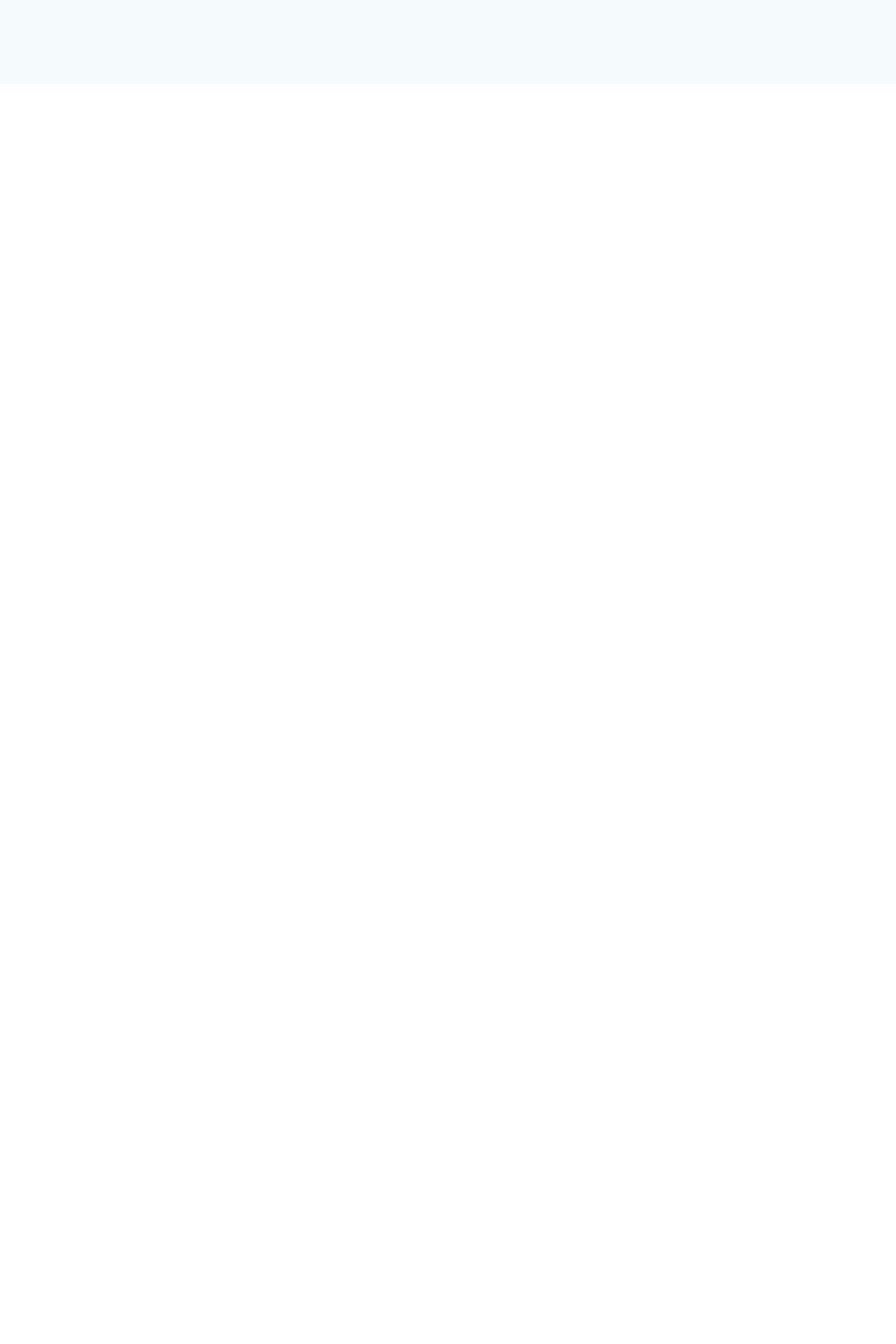
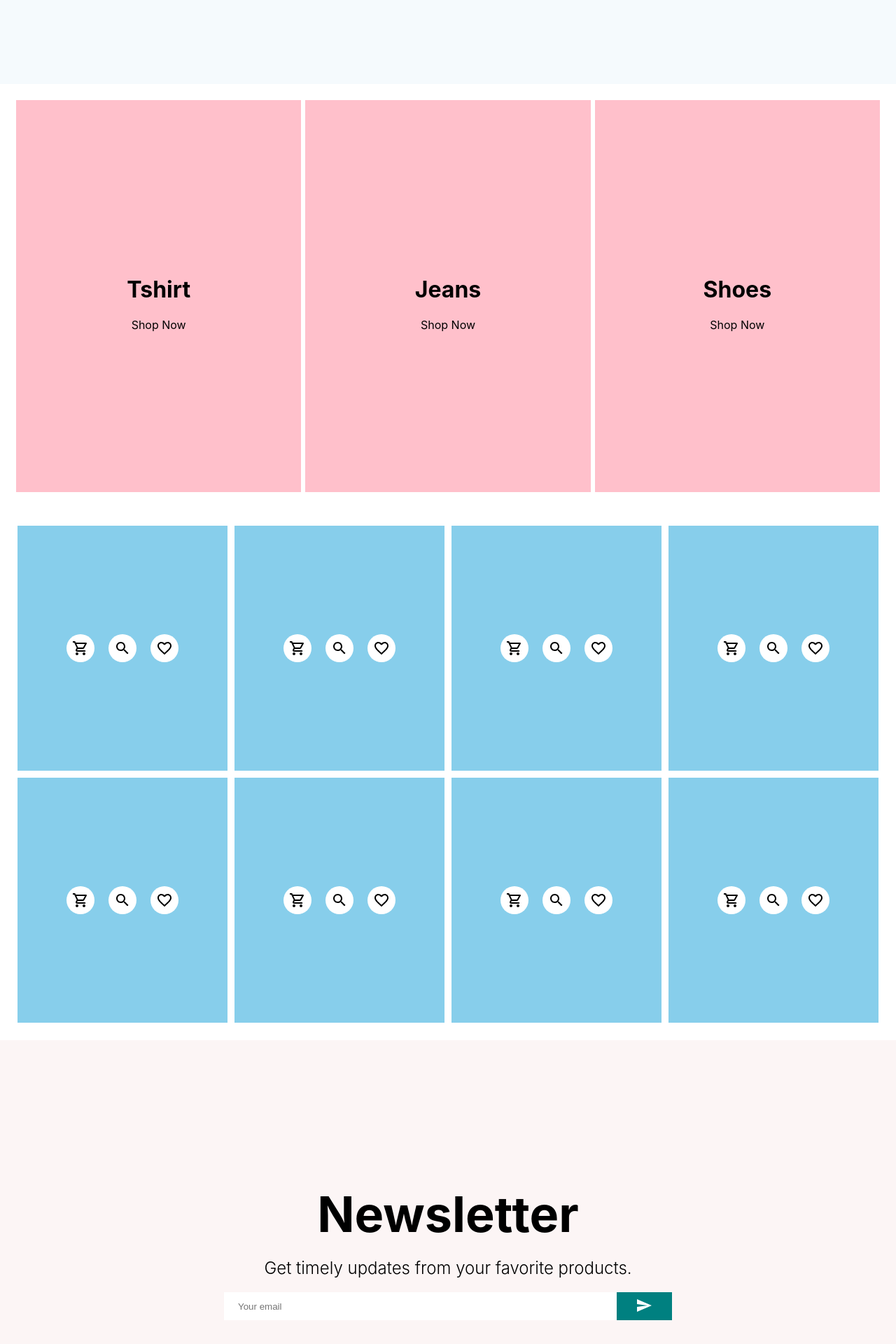
Before and after one commit to Abhishekjani2509/clothing_ecommerce_app, a React (Create React App) app in the folder frontend/: page / in a window 1280 px wide. Shown: the part 780-2700 px from the top of the page at 70% size. Before the commit the page ends 900 px from the top, so only its background shows below. Built offline with nearby package versions, Linux system fonts and the light colour scheme.

Commit message:
Home Done

```diff
--- /dev/null
+++ b/frontend/src/Components/Category.jsx
@@ -0,0 +1,20 @@
+import styled from "styled-components";
+import CategoryItem from "./CategoryItem";
+import {categories} from "../Data"
+const Container = styled.div`
+display:flex;
+justify-content:space-between;
+padding:20px;
+`
+
+const Category = () => {
+  return (
+    <Container>
+        {categories.map((items)=>(
+            <CategoryItem items={items} key={items.id} />
+        ))}
+    </Container>
+  )
+}
+
+export default Category
--- /dev/null
+++ b/frontend/src/Components/CategoryItem.jsx
@@ -0,0 +1,39 @@
+import styled from "styled-components";
+
+const Container = styled.div`
+  flex: 1;
+  height:70vh;
+  margin:3px;
+  background-color:pink;
+  position:relative;
+`;
+const Image = styled.img``;
+const Info = styled.div`
+  position:absolute;
+  top:0;
+  left:0;
+  width:100%;
+  height:100%;
+  display:flex;
+  flex-direction:column;
+  align-items:center;
+  justify-content:center;
+
+`;
+const Title = styled.h1``;
+const Button = styled.div`
+  cursor:pointer;
+`;
+const CategoryItem = ({ items }) => {
+  return (
+    <Container>
+      <Image />
+      <Info>
+      <Title>{items.title}</Title>
+      <Button>Shop Now</Button>
+      </Info>
+    </Container>
+  );
+};
+
+export default CategoryItem;
--- /dev/null
+++ b/frontend/src/Components/Footer.jsx
@@ -0,0 +1,117 @@
+import {
+  Facebook,
+  Instagram,
+  MailOutline,
+  Phone,
+  Pinterest,
+  Room,
+  Twitter,
+} from "@mui/icons-material";
+import styled from "styled-components";
+
+const Container = styled.div`
+  display: flex;
+`;
+const Left = styled.div`
+  flex: 1;
+  padding: 20px;
+`;
+const Logo = styled.h1``;
+const Desc = styled.div`
+  margin: 20px 0px;
+`;
+const Socialcontainer = styled.div`
+  display: flex;
+`;
+const Socialicon = styled.div`
+  height: 40px;
+  width: 40px;
+  display: flex;
+  align-items: center;
+  justify-content: center;
+  margin-right: 20px;
+`;
+const Center = styled.div`
+  flex: 1;
+  padding: 20px;
+`;
+const Title = styled.h1``;
+const List = styled.ul`
+  margin: 0;
+  padding: 0;
+  display: flex;
+  flex-wrap: wrap;
+`;
+const Listitem = styled.li`
+  list-style: none;
+  margin-bottom: 10px;
+  cursor: pointer;
+  width: 50%;
+`;
+const Right = styled.div`
+  flex: 1;
+  padding: 20px;
+`;
+const Contactitems = styled.div`
+  display: flex;
+  margin-bottom: 15px;
+`;
+
+const Footer = () => {
+  return (
+    <Container>
+      <Left>
+        <Logo>LAMA.</Logo>
+        <Desc>
+          Lorem ipsum dolor sit amet consectetur adipisicing elit. Nihil sit
+          aliquid accusantium voluptatibus cum aperiam totam quis quia nesciunt
+          atque similique consectetur doloribus quae saepe, sapiente, amet,
+          rerum laudantium assumenda?
+        </Desc>
+        <Socialcontainer>
+          <Socialicon>
+            <Facebook />
+          </Socialicon>
+          <Socialicon>
+            <Instagram />
+          </Socialicon>
+          <Socialicon>
+            <Twitter />
+          </Socialicon>
+          <Socialicon>
+            <Pinterest />
+          </Socialicon>
+        </Socialcontainer>
+      </Left>
+      <Center>
+        <Title>Quick Links</Title>
+        <List>
+          <Listitem>Home</Listitem>
+          <Listitem>Cart</Listitem>
+          <Listitem>Man Fashion</Listitem>
+          <Listitem>Woman Fashion</Listitem>
+          <Listitem>My account</Listitem>
+          <Listitem>Order Tracking</Listitem>
+          <Listitem>Wishlist</Listitem>
+          <Listitem>Terms</Listitem>
+        </List>
+      </Center>
+      <Right>
+        <Title>Contact Us!</Title>
+        <Contactitems>
+          <Room style={{marginRight:"10px"}} />
+          Carter road no 3, Borivali East, Mumbai:400066.
+        </Contactitems>
+        <Contactitems>
+          <Phone style={{marginRight:"10px"}} />
+          +91 771xxxxx95
+        </Contactitems>
+        <Contactitems>
+          <MailOutline style={{marginRight:"10px"}} /> abhishekjani2509@gmail.com
+        </Contactitems>
+      </Right>
+    </Container>
+  );
+};
+
+export default Footer;
--- /dev/null
+++ b/frontend/src/Components/Newsletter.jsx
@@ -0,0 +1,54 @@
+import { Send } from "@mui/icons-material";
+import styled from "styled-components";
+
+const Container = styled.div`
+  height: 70vh;
+  background: #fcf5f5;
+  display: flex;
+  flex-direction: column;
+  align-items: center;
+  justify-content: center;
+`;
+const Title = styled.h1`
+  font-size: 70px;
+  margin-bottom: 20px;
+`;
+const Desc = styled.div`
+  font-size: 24px;
+  font-weight: 300;
+  margin-bottom: 20px;
+`;
+const InputContainer = styled.div`
+  width: 50%;
+  height: 40px;
+  display: flex;
+  justify-content: space-between;
+`;
+const Input = styled.input`
+  flex: 8;
+  border: none;
+  padding-left: 20px;
+`;
+const Button = styled.button`
+  flex: 1;
+  border: none;
+  background-color: teal;
+  color: white;
+`;
+
+const Newsletter = () => {
+  return (
+    <Container>
+      <Title>Newsletter</Title>
+      <Desc>Get timely updates from your favorite products.</Desc>
+      <InputContainer>
+        <Input placeholder="Your email" />
+        <Button>
+          <Send />
+        </Button>
+      </InputContainer>
+    </Container>
+  );
+};
+
+export default Newsletter;
--- /dev/null
+++ b/frontend/src/Components/Product.jsx
@@ -0,0 +1,57 @@
+import {
+  FavoriteBorderOutlined,
+  SearchOutlined,
+  ShoppingCartOutlined,
+} from "@mui/icons-material";
+import React from "react";
+import styled from "styled-components";
+const Container = styled.div`
+  flex: 1;
+  display: flex;
+  height: 350px;
+  min-width: 300px;
+  align-items: center;
+  justify-content: center;
+  background-color: skyblue;
+  margin: 5px;
+`;
+const Circle = styled.div``;
+const Image = styled.img``;
+const Info = styled.div`
+  display: flex;
+`;
+const Icon = styled.div`
+  width: 40px;
+  height: 40px;
+  border-radius: 50%;
+  background-color: white;
+  display: flex;
+  align-items: center;
+  justify-content: center;
+  margin: 10px;
+  transition: all 0.5s ease;
+  &:hover {
+    background-color: #e9f5f5;
+    transform: scale(1.1);
+  `;
+const Product = ({ items }) => {
+  return (
+    <Container>
+      <Circle />
+      <Image />
+      <Info>
+        <Icon>
+          <ShoppingCartOutlined />
+        </Icon>
+        <Icon>
+          <SearchOutlined />
+        </Icon>
+        <Icon>
+          <FavoriteBorderOutlined />
+        </Icon>
+      </Info>
+    </Container>
+  );
+};
+
+export default Product;
--- /dev/null
+++ b/frontend/src/Components/Products.jsx
@@ -0,0 +1,21 @@
+import React from 'react'
+import styled from 'styled-components'
+import {productitems} from "../Data"
+import Product from "./Product"
+const Container = styled.div`
+    display:flex;
+    padding:20px;
+    flex-wrap:wrap;
+    justify-content:space-between;
+`;
+const Products = () => {
+  return (
+    <Container>
+      {productitems.map((items)=>(
+        <Product items={items} key={items.id}/>
+      ))}
+    </Container>
+  )
+}
+
+export default Products
--- a/frontend/src/Data.js
+++ b/frontend/src/Data.js
@@ -22,3 +22,55 @@ export const Data = [
         desc: " Lorem, ipsum dolor sit amet consectetur adipisicing elit. Non, odio!"
     }
 ];
+
+export const categories = [
+    {
+        id:0,
+        img:"",
+        title: "Tshirt"
+    },
+    {
+        id:1,
+        img:"",
+        title: "Jeans"
+    },
+    {
+        id:2,
+        img:"",
+        title: "Shoes",
+    }
+];
+export const productitems = [
+    {
+        id:0,
+        img:""
+    },
+    {
+        id:1,
+        img:""
+    },
+    {
+        id:2,
+        img:""
+    },
+    {
+        id:3,
+        img:""
+    },
+    {
+        id:4,
+        img:""
+    },
+    {
+        id:5,
+        img:""
+    },
+    {
+        id:6,
+        img:""
+    },
+    {
+        id:7,
+        img:""
+    }
+];
--- a/frontend/src/Pages/Home.jsx
+++ b/frontend/src/Pages/Home.jsx
@@ -2,6 +2,10 @@ import React from "react";
 import Navbar from "../Components/Navbar";
 import Announcements from "../Components/Announcements";
 import Slider from "../Components/Slider";
+import Category from "../Components/Category";
+import Products from "../Components/Products";
+import Newsletter from "../Components/Newsletter";
+import Footer from "../Components/Footer";
 
 const Home = () => {
   return (
@@ -9,6 +13,10 @@ const Home = () => {
       <Announcements />
       <Navbar />
       <Slider />
+      <Category/>
+      <Products/>
+      <Newsletter />
+      <Footer />
     </div>
   );
 };
```
